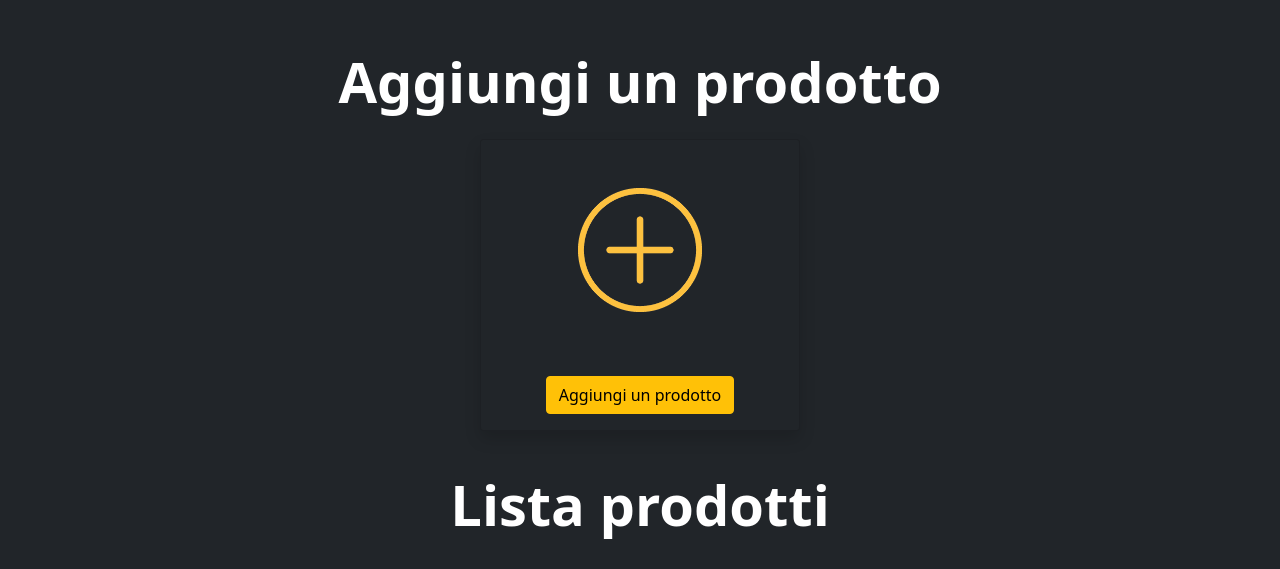
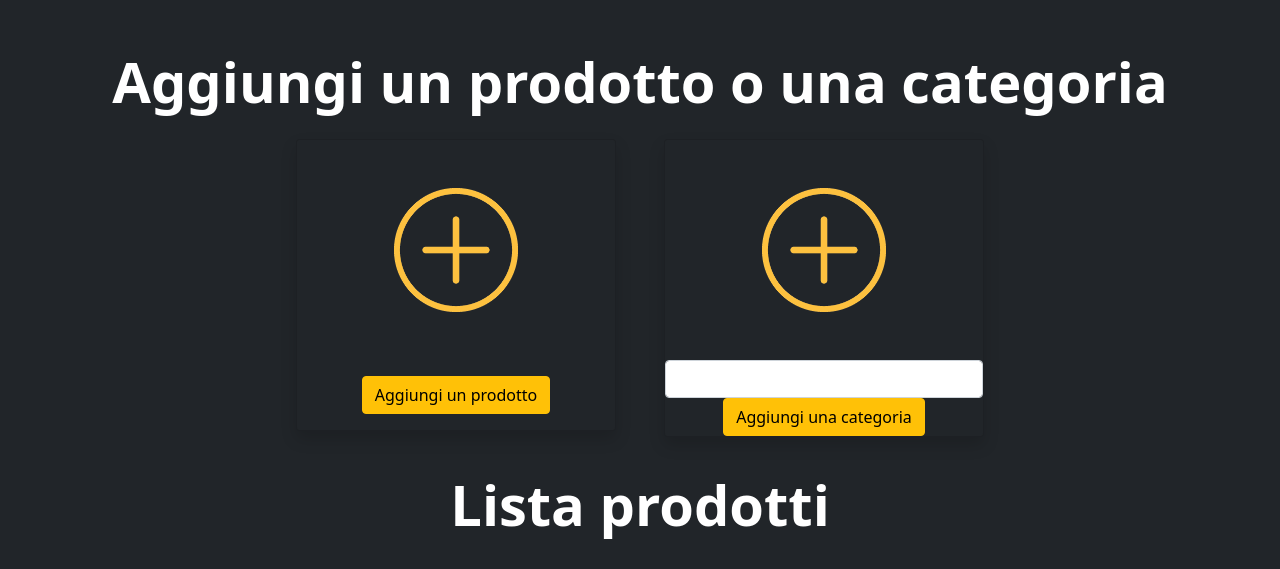
Before and after one commit to 7VaGe/ReBurger, a PHP site: page /listaProdotti.php in a window 1280 px wide. Shown: the part 112-681 px from the top of the page. Run offline with PHP 8.4, Linux system fonts and the light colour scheme; tables that the repository leaves empty hold one stand-in row (values such as "Sample post"); grey boxes marked "Sample" are stand-in pictures; some libraries are stand-ins or nearby versions.

Commit message:
inserimento nuova categoria

```diff
--- a/db/dbHelper.php
+++ b/db/dbHelper.php
@@ -43,6 +43,14 @@ class DatabaseHelper{
         $stmt->bind_param('ss',$titolo, $desc);
         $stmt->execute();
         return $stmt->insert_id;
+    }
+
+    public function insertCategoria($nome){
+        $query = "INSERT INTO categoria (nomecategoria) VALUES (?)";
+        $stmt = $this->db->prepare($query);
+        $stmt->bind_param('s', $nome);
+        $stmt->execute();
+        return true;
     }
 
     public function getRandomProdotto($n){
--- a/listaProdotti.php
+++ b/listaProdotti.php
@@ -1,6 +1,10 @@
 <?php
 
 require_once 'bootstrap.php';
+
+if(isset($_POST["nomeCategoria"])){
+  $dbh->insertCategoria($_POST["nomeCategoria"]);
+}
 
 if(isset($_GET["elimina"]) and isset($_GET["prodotto"])){
   $dbh->deleteProdotto($_GET["prodotto"]);
--- a/template/mostra-prodotti.php
+++ b/template/mostra-prodotti.php
@@ -1,7 +1,5 @@
-
-
 <div class="text-center mb-2 ">
-  <span class="text-white display-4 fw-bold ">Aggiungi un prodotto</span>
+  <span class="text-white display-4 fw-bold ">Aggiungi un prodotto o una categoria</span>
   <div class="container d-flex justify-content-center">
     <div class="container wrapperAddItem m-4">
       <div class="bg-dark">
@@ -15,6 +13,19 @@
             </figcaption>
           </div>
         </figure>
+      </div>
+    </div>
+    <div class="container wrapperAddItem m-4 bg-dark">
+      <div class="card card-product-grid bg-dark rounded-6 shadow d-flex align-items-bottom" id="cardClasse">
+        <form class="" action="" method="post">
+        <div class="imgWrapper">
+          <img src="img/addItem.png" class="figure img-fluid p-5 " alt="..." style="height: 220px;" />
+        </div>
+          <input type="text" class="form-control" id="nomeCategoria" name="nomeCategoria" required>
+        <div class="front">
+          <button type="submit" class="btn btn-warning">Aggiungi una categoria</button>
+        </div>
+      </form>
       </div>
     </div>
   </div>
```
